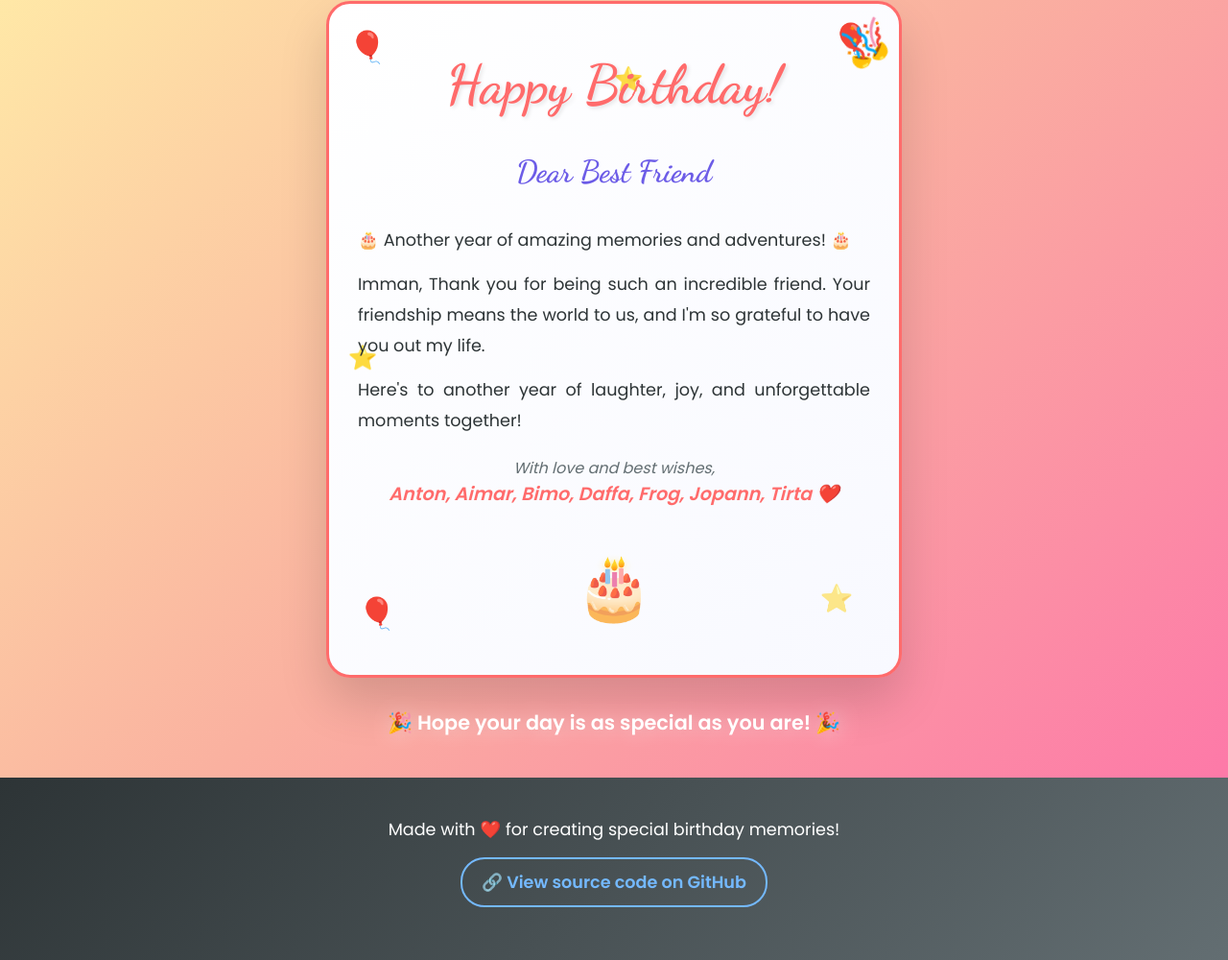
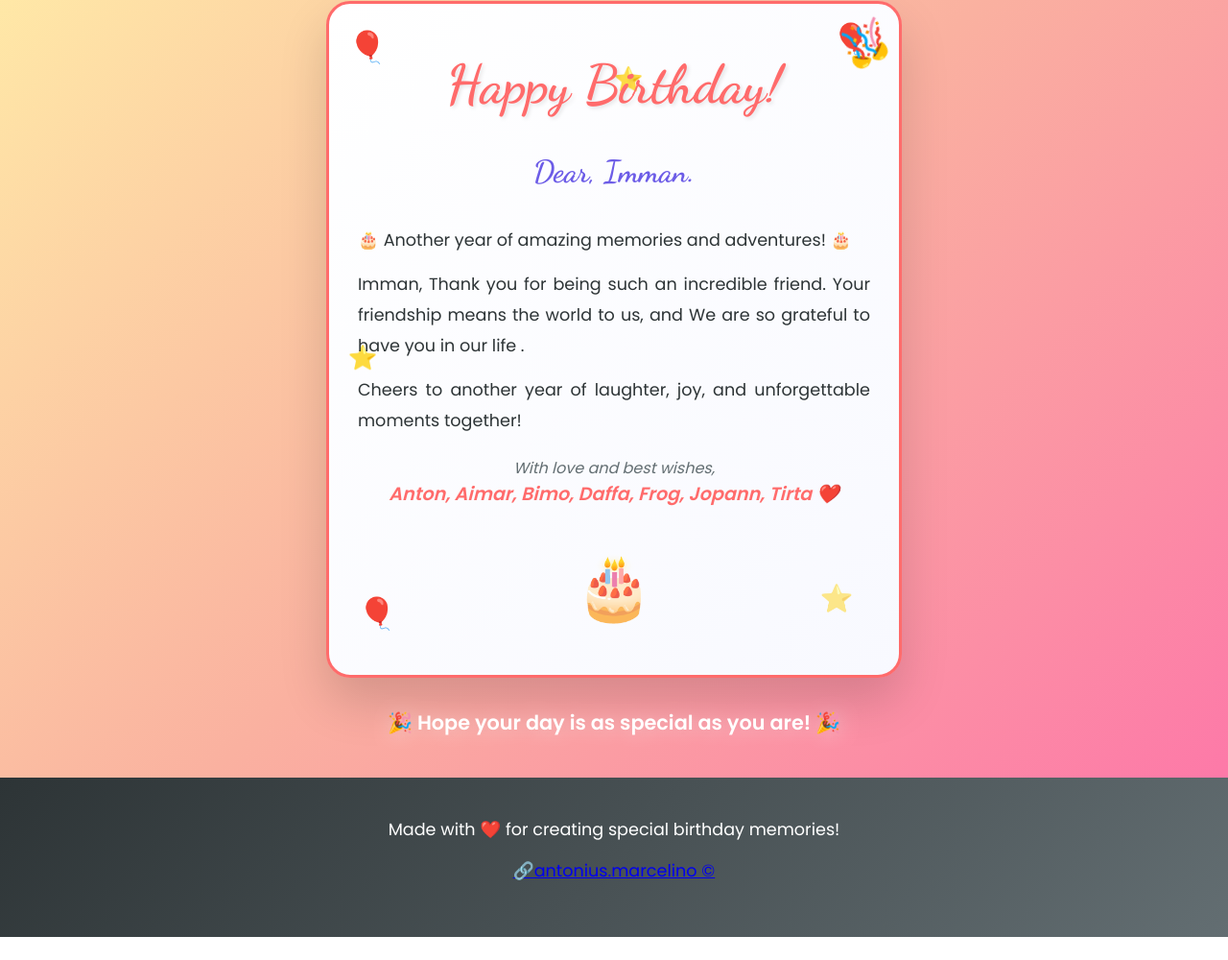
Before and after one commit to CaneToad-Marceline/imman20-BD, a plain HTML site: page index.html in a window 1280 px wide. Shown: the part 839-1839 px from the top of the page at 96% size. After the commit the page ends 1815 px from the top, so only its background shows below. Drawn offline with Linux system fonts and the light colour scheme.

Commit message:
Update index.html with latest changes

```diff
--- a/index.html
+++ b/index.html
@@ -41,17 +41,17 @@
 
                 <div class="card-content">
                     <h1 class="main-title">Happy Birthday!</h1>
-                    <h2 class="friend-name">Dear Best Friend</h2>
+                    <h2 class="friend-name">Dear, Imman.</h2>
 
                     <div class="birthday-message">
                         <p class="message-text">
                             🎂 Another year of amazing memories and adventures! 🎂
                         </p>
                         <p class="message-text">
-                            Imman, Thank you for being such an incredible friend. Your friendship means the world to us, and I'm so grateful to have you out my life.
+                            Imman, Thank you for being such an incredible friend. Your friendship means the world to us, and We are so grateful to have you in our life .
                         </p>
                         <p class="message-text">
-                            Here's to another year of laughter, joy, and unforgettable moments together!
+                            Cheers to another year of laughter, joy, and unforgettable moments together!
                         </p>
                         <p class="signature">
                             With love and best wishes,<br>
@@ -74,8 +74,8 @@
         <div class="footer-content">
             <p>Made with ❤️ for creating special birthday memories!</p>
             <p>
-                <a href="https://github.com/CaneToad-Marceline/imman20-BD" target="_blank" class="github-link">
-                    🔗 View source code on GitHub
+                <a href="https://www.instagram.com/cane._.toad?igsh=MW9uNmNlZDg4bDI2eg%3D%3D&utm_source=qr" target="_blank" class="instagram-link">
+                    🔗antonius.marcelino ©
                 </a>
             </p>
         </div>
```
